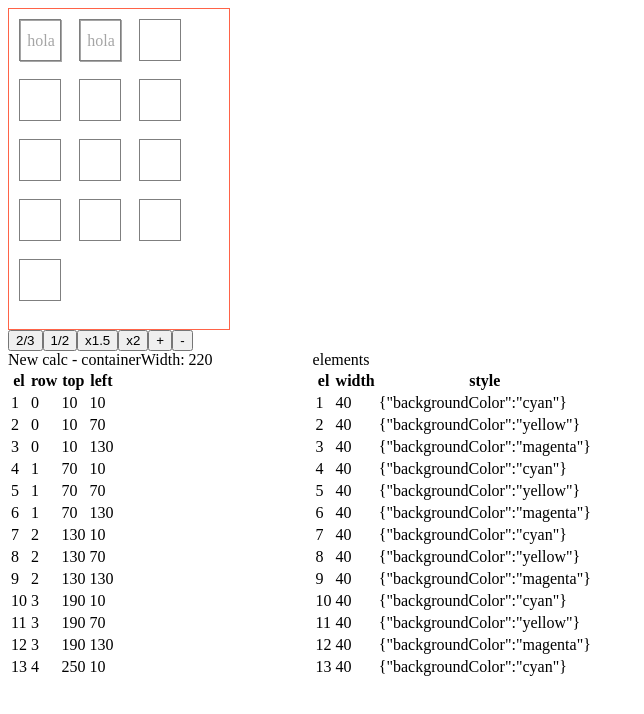
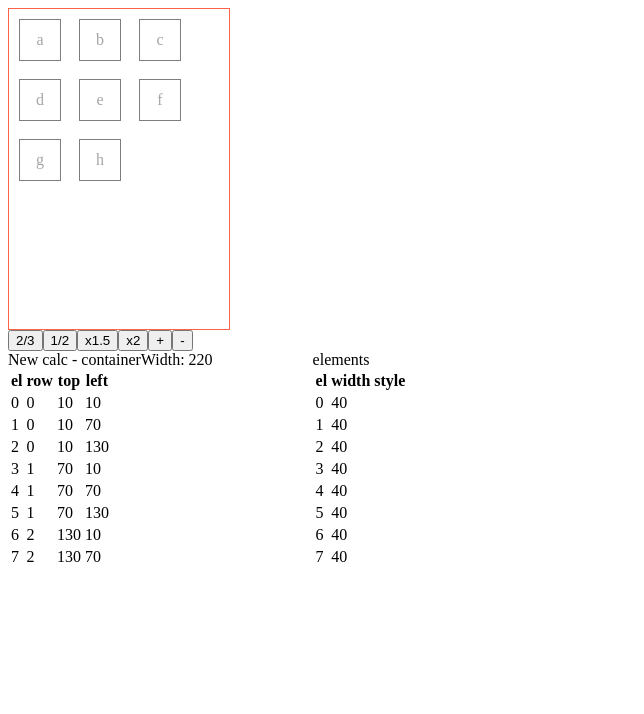
Before and after one commit to mikemajara/react-spring-animated-grid, a React (Create React App) app: page / in a window 1280 px wide. Shown: the top 714 px of the page, without its empty margins (0-644 px from the left). Built offline with nearby package versions, Linux system fonts and the light colour scheme.

Commit message:
checkpoint containerwidth not working

```diff
--- a/src/App.js
+++ b/src/App.js
@@ -6,22 +6,17 @@ export default function App() {
   return (
     <div>
       <Grid>
+        { ["a","b","c","d","e","f","g","h"].map(e =>
             <Item
               style={{
                 width: 40,
                 height: 40,
               }}
             >
-          hola
+              {e}
             </Item>
-        <Item
-          style={{
-            width: 40,
-            height: 40,
-          }}
-        >
-          hola
-        </Item>
+          )
+        }
       </Grid>
     </div>
   );
--- a/src/GridComponent.tsx
+++ b/src/GridComponent.tsx
@@ -54,21 +54,27 @@ export default function GridComponent(props: any) {
 
   const [clicked, setClicked] = useState(false)
 
-  const elements: MutableRefObject<Item[]> = useRef<Item[]>([
-    { key: "1", width: defaultItemWidth, style: { backgroundColor: "cyan" } },
-    { key: "2", width: defaultItemWidth, style: { backgroundColor: "yellow" } },
-    { key: "3", width: defaultItemWidth, style: { backgroundColor: "magenta" } },
-    { key: "4", width: defaultItemWidth, style: { backgroundColor: "cyan" } },
-    { key: "5", width: defaultItemWidth, style: { backgroundColor: "yellow" } },
-    { key: "6", width: defaultItemWidth, style: { backgroundColor: "magenta" } },
-    { key: "7", width: defaultItemWidth, style: { backgroundColor: "cyan" } },
-    { key: "8", width: defaultItemWidth, style: { backgroundColor: "yellow" } },
-    { key: "9", width: defaultItemWidth, style: { backgroundColor: "magenta" } },
-    { key: "10", width: defaultItemWidth, style: { backgroundColor: "cyan" } },
-    { key: "11", width: defaultItemWidth, style: { backgroundColor: "yellow" } },
-    { key: "12", width: defaultItemWidth, style: { backgroundColor: "magenta" } },
-    { key: "13", width: defaultItemWidth, style: { backgroundColor: "cyan" } },
-  ])
+  const elements: MutableRefObject<Item[]> = useRef<Item[]>(
+    props.children.map((e: any,i: number) => ({
+      key: i,
+      width: defaultItemWidth
+    }))
+  )
+  // const elements: MutableRefObject<Item[]> = useRef<Item[]>([
+  //   { key: "1", width: defaultItemWidth, style: { backgroundColor: "cyan" } },
+  //   { key: "2", width: defaultItemWidth, style: { backgroundColor: "yellow" } },
+  //   { key: "3", width: defaultItemWidth, style: { backgroundColor: "magenta" } },
+  //   { key: "4", width: defaultItemWidth, style: { backgroundColor: "cyan" } },
+  //   { key: "5", width: defaultItemWidth, style: { backgroundColor: "yellow" } },
+  //   { key: "6", width: defaultItemWidth, style: { backgroundColor: "magenta" } },
+  //   { key: "7", width: defaultItemWidth, style: { backgroundColor: "cyan" } },
+  //   { key: "8", width: defaultItemWidth, style: { backgroundColor: "yellow" } },
+  //   { key: "9", width: defaultItemWidth, style: { backgroundColor: "magenta" } },
+  //   { key: "10", width: defaultItemWidth, style: { backgroundColor: "cyan" } },
+  //   { key: "11", width: defaultItemWidth, style: { backgroundColor: "yellow" } },
+  //   { key: "12", width: defaultItemWidth, style: { backgroundColor: "magenta" } },
+  //   { key: "13", width: defaultItemWidth, style: { backgroundColor: "cyan" } },
+  // ])
 
   const positions: MutableRefObject<Position[]> = useRef<Position[]>(
     new Array(elements.current.length)
--- a/src/ItemComponent.tsx
+++ b/src/ItemComponent.tsx
@@ -51,7 +51,7 @@ export default function ItemComponent(props: any) {
 
   return (
     <div
-      className={style.gridItem}
+      // className={style.gridItem}
       style={{...defaultStyle, ...props.style}}
       // onClick={() => {
       //   toggleItemWidth(item.key);
```
Lines whose indentation alone changed are shown as unchanged.
